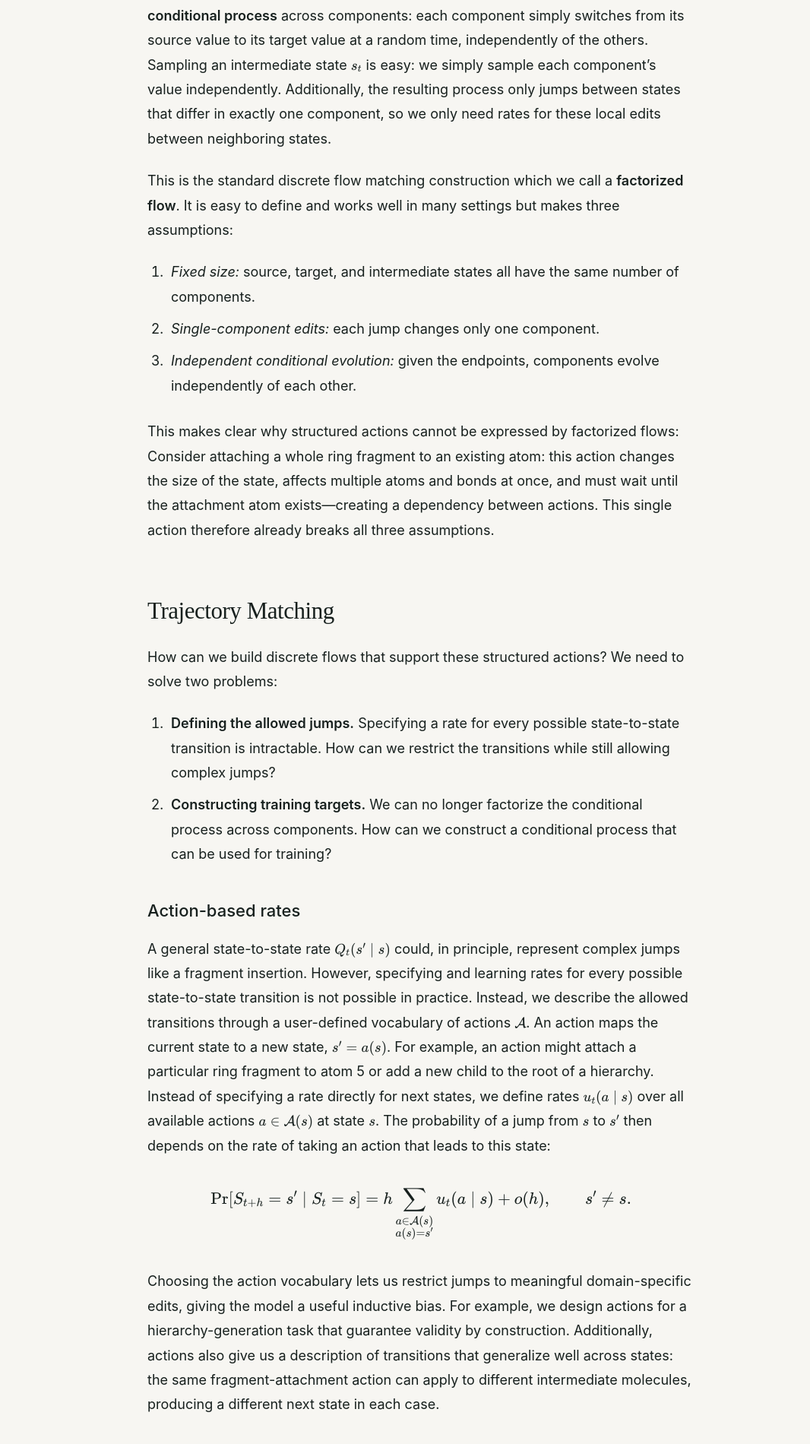
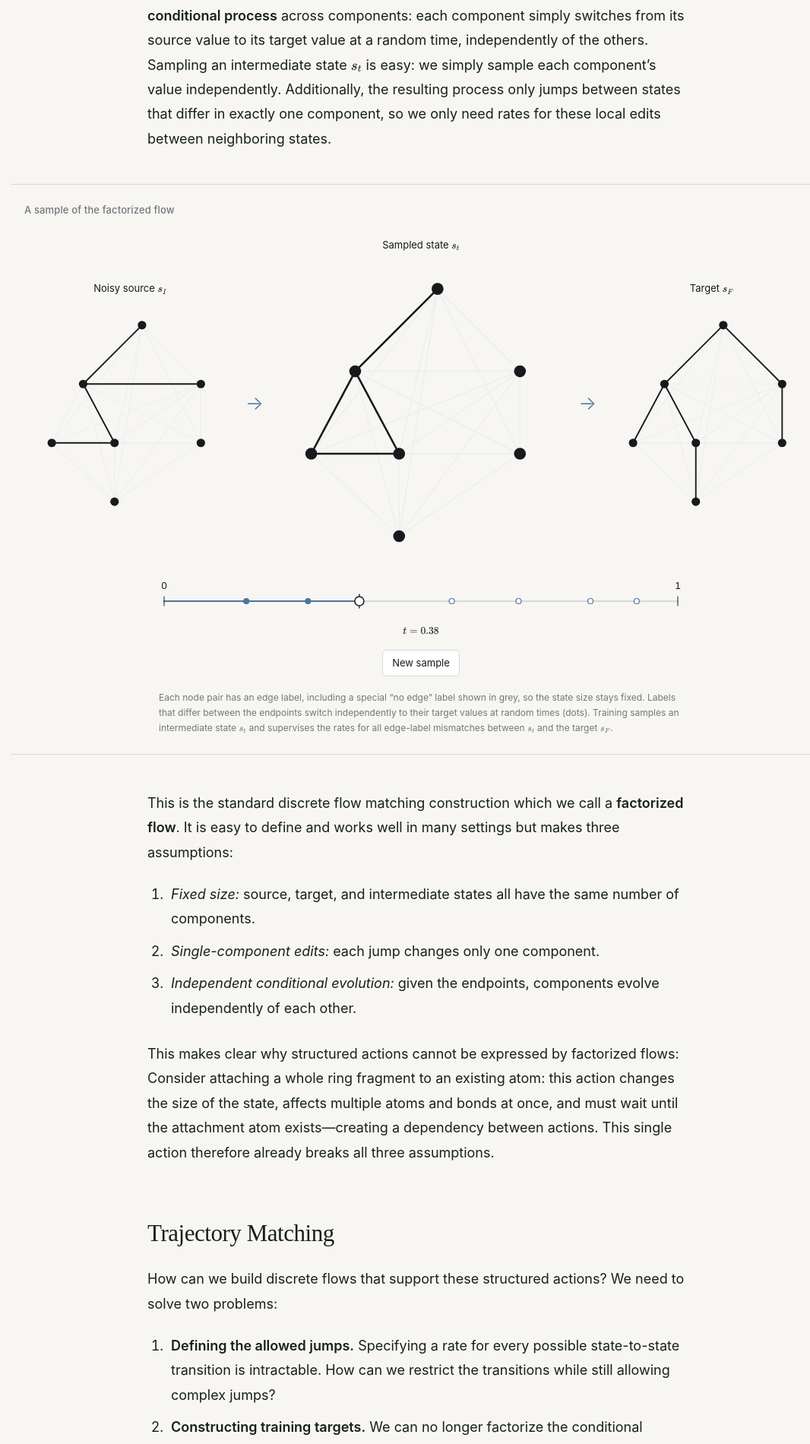
Before and after one commit to KemperNiklas/kemperniklas.github.io, a Jekyll site: the page built from docs/_posts/2026-10-22-trajectory-matching.html, in a window 1280 px wide. Shown: the part 3332-5232 px from the top of the page at 76% size, without its empty margins (86-1152 px from the left). Built offline with Jekyll 4.4.1, drawn with Linux system fonts in a browser that asks for light colours; a script that is not in the unit is left out.

Commit message:
Add interactive factorized flow example to blog post

```diff
--- a/docs/_posts/2026-10-22-trajectory-matching.html
+++ b/docs/_posts/2026-10-22-trajectory-matching.html
@@ -5,8 +5,8 @@ description: "How can we use structured actions in flow matching, such as insert
 excerpt: "How can we use structured actions in flow matching, such as inserting a whole molecular fragment?"
 author: Niklas Kemper
 date: 2026-10-22 00:00:00 +0200
-stylesheets: ["/blog/trajectory-matching/assets/katex/katex.min.css", "/blog/trajectory-matching/visuals/drafts-1-6/drafts.css", "/blog/trajectory-matching/blog.css", "/blog/trajectory-matching/visuals/dependency-spectrum/figure.css"]
-scripts: ["/blog/trajectory-matching/assets/katex/katex.min.js", "/blog/trajectory-matching/assets/math.js", "/blog/trajectory-matching/visuals/drafts-1-6/molecule-frames.js", "/blog/trajectory-matching/visuals/drafts-1-6/drafts.js", "/blog/trajectory-matching/visuals/drafts-1-6/action-space-frames.js", "/blog/trajectory-matching/visuals/drafts-1-6/action-spaces.js", "/blog/trajectory-matching/visuals/drafts-1-6/conditioned-frames.js", "/blog/trajectory-matching/visuals/drafts-1-6/conditioned.js", "/blog/trajectory-matching/visuals/drafts-1-6/hierarchy-frames.js", "/blog/trajectory-matching/visuals/drafts-1-6/hierarchy.js"]
+stylesheets: ["/blog/trajectory-matching/assets/katex/katex.min.css", "/blog/trajectory-matching/visuals/drafts-1-6/drafts.css", "/blog/trajectory-matching/blog.css", "/blog/trajectory-matching/visuals/dependency-spectrum/figure.css", "/blog/trajectory-matching/visuals/factorized-flow-draft/figure.css?v=20261030"]
+scripts: ["/blog/trajectory-matching/assets/katex/katex.min.js", "/blog/trajectory-matching/assets/math.js", "/blog/trajectory-matching/visuals/factorized-flow-draft/figure.js?v=20261030", "/blog/trajectory-matching/visuals/drafts-1-6/molecule-frames.js", "/blog/trajectory-matching/visuals/drafts-1-6/drafts.js", "/blog/trajectory-matching/visuals/drafts-1-6/action-space-frames.js", "/blog/trajectory-matching/visuals/drafts-1-6/action-spaces.js", "/blog/trajectory-matching/visuals/drafts-1-6/conditioned-frames.js", "/blog/trajectory-matching/visuals/drafts-1-6/conditioned.js", "/blog/trajectory-matching/visuals/drafts-1-6/hierarchy-frames.js", "/blog/trajectory-matching/visuals/drafts-1-6/hierarchy.js"]
 permalink: /blog/trajectory-matching/
 canonical_url: /blog/trajectory-matching/
 noindex: false
@@ -30,6 +30,19 @@ noindex: false
 <p>Directly finding such rates is generally intractable. The central idea of flow matching is to construct simpler <strong>conditional processes</strong> connecting individual source and target states, <span class="tex-source" data-tex="s_I">s_I</span> and <span class="tex-source" data-tex="s_F">s_F</span>. To use this conditional process for training we need: i) easy <em>sampling</em> of intermediate <em>states</em> <span class="tex-source" data-tex="s_t">s_t</span>, ii) easy <em>computation</em> of its conditional <em>jump rates</em> <span class="tex-source" data-tex="Q_t(s&#x27; \mid s_t, s_I, s_F)">Q_t(s&#x27; \mid s_t, s_I, s_F)</span>. These conditional rates then provide supervision for an unconditional model <span class="tex-source" data-tex="Q^\theta_t(s&#x27; \mid s_t)">Q^\theta_t(s&#x27; \mid s_t)</span> that receives only the current state and time. Averaging this conditional supervision gives the marginal rates we want to learn.</p>
 <p>However, constructing such a conditional process is still not straightforward. In continuous space, a straight line connecting <span class="tex-source" data-tex="s_I">s_I</span> and <span class="tex-source" data-tex="s_F">s_F</span> already works. In discrete space, there is no equally obvious interpolation: we need to connect the endpoints through random jumps while keeping intermediate states easy to sample and jump rates easy to compute. Moreover, the state space is typically combinatorially large, so we need to restrict the allowed jumps to keep the process tractable.</p>
 <p>We can use that discrete states often consist of <em>individual components</em>: Tokens in a sequence or atom and bond features in a molecular graph. This lets us <strong>factorize the conditional process</strong> across components: each component simply switches from its source value to its target value at a random time, independently of the others. Sampling an intermediate state <span class="tex-source" data-tex="s_t">s_t</span> is easy: we simply sample each component’s value independently. Additionally, the resulting process only jumps between states that differ in exactly one component, so we only need rates for these local edits between neighboring states.</p>
+<figure class="blog-figure" id="factorized-flow" aria-labelledby="caption-factorized-flow">
+    <figcaption id="caption-factorized-flow">A sample of the factorized flow</figcaption>
+    <div class="endpoint-layout">
+      <figure><figcaption>Noisy source <span data-tex="s_I"></span></figcaption><svg id="factorized-source" role="img" aria-label="Source: seven fixed nodes with missing and spurious edges"></svg></figure>
+      <span class="endpoint-arrow" aria-hidden="true">→</span>
+      <figure><figcaption>Sampled state <span data-tex="s_t"></span></figcaption><svg id="factorized-current" role="img"></svg></figure>
+      <span class="endpoint-arrow" aria-hidden="true">→</span>
+      <figure><figcaption>Target <span data-tex="s_F"></span></figcaption><svg id="factorized-target" role="img" aria-label="Target: the seven-node hierarchy"></svg></figure>
+    </div>
+    <svg id="factorized-timeline" role="slider" tabindex="0" aria-label="Time. Drag the line or use the arrow keys." aria-valuemin="0" aria-valuemax="1" aria-valuenow="0.38"></svg>
+    <div class="controls"><button id="factorized-resample" type="button">New sample</button></div>
+    <p class="figure-caption">Each node pair has an edge label, including a special “no edge” label shown in grey, so the state size stays fixed. Labels that differ between the endpoints switch independently to their target values at random times (dots). Training samples an intermediate state <span data-tex="s_t"></span> and supervises the rates for all edge-label mismatches between <span data-tex="s_t"></span> and the target <span data-tex="s_F"></span>.</p>
+  </figure>
 <p>This is the standard discrete flow matching construction which we call a <strong>factorized flow</strong>. It is easy to define and works well in many settings but makes three assumptions:</p>
 <ol><li><em>Fixed size:</em> source, target, and intermediate states all have the same number of components.</li><li><em>Single-component edits:</em> each jump changes only one component.</li><li><em>Independent conditional evolution:</em> given the endpoints, components evolve independently of each other.</li></ol>
 <p>This makes clear why structured actions cannot be expressed by factorized flows: Consider attaching a whole ring fragment to an existing atom: this action changes the size of the state, affects multiple atoms and bonds at once, and must wait until the attachment atom exists—creating a dependency between actions. This single action therefore already breaks all three assumptions.</p>
--- /dev/null
+++ b/docs/blog/trajectory-matching/visuals/factorized-flow-draft/figure.css
@@ -0,0 +1,20 @@
+/* Reuse the teaching figures' typography, palette, controls, math and timeline. */
+.factorized-preview main { max-width:1000px; padding-top:32px; }
+#factorized-flow .endpoint-layout { display:grid;grid-template-columns:1fr 24px 1.4fr 24px 1fr;align-items:center;gap:12px;margin:26px 0 8px; }
+#factorized-flow .endpoint-layout figure { margin:0;min-width:0; }
+#factorized-flow .endpoint-layout figcaption { color:var(--ink);font-size:13px;margin:0 0 12px;text-align:center; }
+#factorized-flow .endpoint-layout svg { overflow:visible; }
+#factorized-flow .endpoint-arrow { color:var(--blue-ink);text-align:center;font-size:25px;font-weight:300; }
+#factorized-flow .controls { justify-content:center;margin:8px 0 16px; }
+#factorized-flow .figure-caption { color:var(--muted);font-size:12px;line-height:1.65;margin:18px auto 0;max-width:690px; }
+@media(max-width:600px) {
+  .factorized-preview main { padding:20px 14px 0; }
+  #factorized-flow .endpoint-layout { grid-template-columns:1fr 14px 1.5fr 14px 1fr;gap:3px; }
+  #factorized-flow .endpoint-layout figcaption { font-size:11px; }
+  #factorized-flow .endpoint-arrow { font-size:18px; }
+}
+
+
+#factorized-timeline { height:86px;max-width:740px;margin:12px auto 0;touch-action:none;cursor:ew-resize;user-select:none; }
+
+#factorized-timeline:focus-visible { outline:2px solid var(--blue-ink);outline-offset:3px; }
--- /dev/null
+++ b/docs/blog/trajectory-matching/visuals/factorized-flow-draft/figure.js
@@ -0,0 +1,82 @@
+'use strict';
+(() => {
+const $=id=>document.getElementById(id);
+const BLUEINK='#50729f', INK='#17191d', GHOST='#d4d8de';
+// The same teaching hierarchy as the fixed-order example. Here the node set
+// is fixed: each undirected adjacency entry is an independent component.
+const tree=[[165,25,null],[90,100,0],[240,100,0],[50,175,1],[130,175,1],[130,250,4],[240,175,2]];
+const targetEdges=tree.slice(1).map(([x,y,parent],i)=>[parent,i+1]);
+// As in Figure 1: keep a subset of target edges and add noisy same-level edges.
+const edges=[...targetEdges,[1,2],[3,4]];
+const sourceState=edges.map((_,i)=>i<6?i%3===0:true);
+const targetState=edges.map((_,i)=>i<6);
+const edits=edges.map((edge,i)=>({edge,index:i,add:targetState[i]})).filter(edit=>sourceState[edit.index]!==targetState[edit.index]);
+// These times belong to edge identities, not positions in a sorted sequence.
+let eventTimes=[.56,.16,.83,.69,.28,.92];
+let flowTime=.38,dragging=null;
+const line=(x1,y1,x2,y2,color=INK,width=1.8,extra='')=>`<line x1="${x1}" y1="${y1}" x2="${x2}" y2="${y2}" stroke="${color}" stroke-width="${width}" stroke-linecap="round" ${extra}/>`;
+const circle=(x,y,r,fill=INK,extra='')=>`<circle cx="${x}" cy="${y}" r="${r}" fill="${fill}" ${extra}/>`;
+const text=(x,y,s,color=INK,size=13)=>`<text x="${x}" y="${y}" fill="${color}" font-family="Arial,sans-serif" font-size="${size}" text-anchor="middle">${s}</text>`;
+function flowState(t=flowTime,times=eventTimes) {
+ const present=[...sourceState];let k=0;
+ edits.forEach((edit,i)=>{if(times[i]<=t){present[edit.index]=edit.add;k++;}});
+ return {present,k};
+}
+function drawGraph(svg,present) {
+ svg.setAttribute('viewBox','15 0 270 280');
+ let ink='';
+ // Show absent adjacency entries faintly, as in the opening figure.
+ for(let a=0;a<tree.length;a++)for(let b=a+1;b<tree.length;b++){
+  const index=edges.findIndex(([u,v])=>u===a&&v===b);
+  if(index<0||!present[index])ink+=line(...tree[a].slice(0,2),...tree[b].slice(0,2),'#eceef0',1);
+ }
+ edges.forEach(([a,b],i)=>{
+  if(present[i])ink+=line(...tree[a].slice(0,2),...tree[b].slice(0,2));
+ });
+ for(const [x,y] of tree)ink+=circle(x,y,5.4);
+ svg.innerHTML=ink;
+}
+function drawTimeline(k) {
+ const svg=$('factorized-timeline'),w=Math.max(280,svg.getBoundingClientRect().width),left=32,right=w-32,y=30;
+ svg.setAttribute('viewBox',`0 0 ${w} 86`);const x=t=>left+t*(right-left);
+ let s=`<rect width="${w}" height="86" fill="transparent"/>`;
+ s+=line(left,y,right,y,GHOST,2)+line(left,y,x(flowTime),y,BLUEINK,2);
+ s+=line(left,y-6,left,y+6,INK,1)+line(right,y-6,right,y+6,INK,1);
+ s+=text(left,y-16,'0')+text(right,y-16,'1');
+ eventTimes.forEach(t=>{
+  s+=circle(x(t),y,3.5,t<=flowTime?BLUEINK:'white',`stroke="${BLUEINK}" stroke-width="1.2"`);
+ });
+ s+=line(x(flowTime),y-9,x(flowTime),y+9,INK,1.3)+circle(x(flowTime),y,6,'white',`stroke="${INK}" stroke-width="1.5"`);
+ s+=svgMath(w/2,70,`t = ${flowTime.toFixed(2)}`,INK,13);
+ svg.innerHTML=s;svg.setAttribute('aria-valuenow',flowTime.toFixed(3));
+ svg.setAttribute('aria-valuetext',`Time ${flowTime.toFixed(3)}; ${k} of ${edits.length} edits complete`);
+}
+function draw() {
+ const {present,k}=flowState();
+ drawGraph($('factorized-current'),present);drawTimeline(k);
+ $('factorized-current').setAttribute('aria-label',`Sampled graph at time ${flowTime.toFixed(2)}: seven fixed nodes and ${present.filter(Boolean).length} edges. ${k} of ${edits.length} edits complete.`);
+}
+$('factorized-resample').onclick=()=>{eventTimes=edits.map(()=>Math.max(Number.EPSILON,Math.random()));draw();};
+const timeline=$('factorized-timeline');
+function scrub(event){
+ const rect=timeline.getBoundingClientRect(),w=Math.max(280,rect.width);
+ flowTime=Math.max(0,Math.min(1,((event.clientX-rect.left)/rect.width*w-32)/(w-64)));draw();
+}
+timeline.onpointerdown=event=>{
+ if(event.button!==0&&event.button!==undefined)return;
+ event.preventDefault();dragging=event.pointerId;timeline.setPointerCapture(event.pointerId);scrub(event);
+};
+timeline.onpointermove=event=>{if(dragging===event.pointerId)scrub(event);};
+timeline.onpointerup=event=>{
+ if(dragging!==event.pointerId)return;scrub(event);
+ if(timeline.hasPointerCapture(event.pointerId))timeline.releasePointerCapture(event.pointerId);dragging=null;
+};
+timeline.onpointercancel=timeline.onlostpointercapture=()=>{dragging=null;};
+timeline.onkeydown=event=>{
+ if(!['ArrowLeft','ArrowDown','ArrowRight','ArrowUp','Home','End'].includes(event.key))return;
+ event.preventDefault();const increment=event.shiftKey?.1:.01;
+ flowTime=event.key==='Home'?0:event.key==='End'?1:Math.max(0,Math.min(1,flowTime+(['ArrowRight','ArrowUp'].includes(event.key)?increment:-increment)));draw();
+};
+drawGraph($('factorized-source'),sourceState);drawGraph($('factorized-target'),targetState);
+new ResizeObserver(()=>drawTimeline(flowState().k)).observe(timeline);draw();
+})();
```
